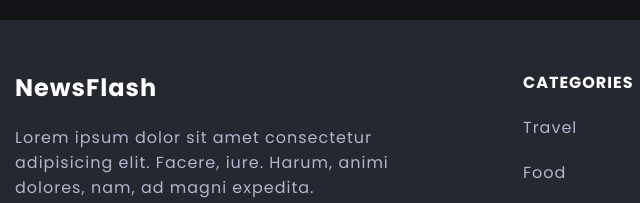
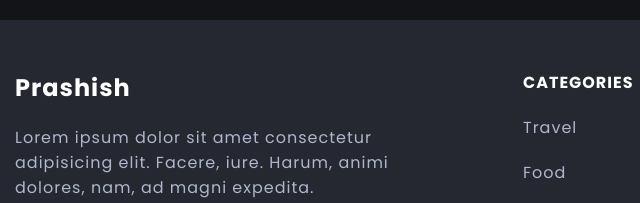
Before and after one commit to prashishphunyal/prashishph.github.io, a plain HTML site: page index.html in a window 1280 px wide. Shown: the part 3491-3694 px from the top of the page, 0-640 px from the left. Drawn offline with nearby package versions, Linux system fonts and the light colour scheme.

Commit message:
Update index.html

```diff
--- a/index.html
+++ b/index.html
@@ -2,7 +2,7 @@
 <head>
     <meta charset="UTF-8">
     <meta name="viewport" content="width=device-width, initial-scale=1.0">
-    <title>Prashish Phunyal</title>
+    <title>Prashish</title>
     <!-- Favicon -->
     <link rel="icon" type="image/png" sizes="32x32" href="./assets/images/favicon.ico">
     <!-- Remix icons -->
@@ -576,7 +576,7 @@
 
             <div class="company-data">
                 <a href="./index.html">
-                    <h2 class="logo">NewsFlash</h2>
+                    <h2 class="logo">Prashish</h2>
                 </a>
                 <p class="company-description">Lorem ipsum dolor sit amet consectetur adipisicing elit. Facere, iure. Harum, animi dolores, nam, ad magni expedita.</p>
 
```
